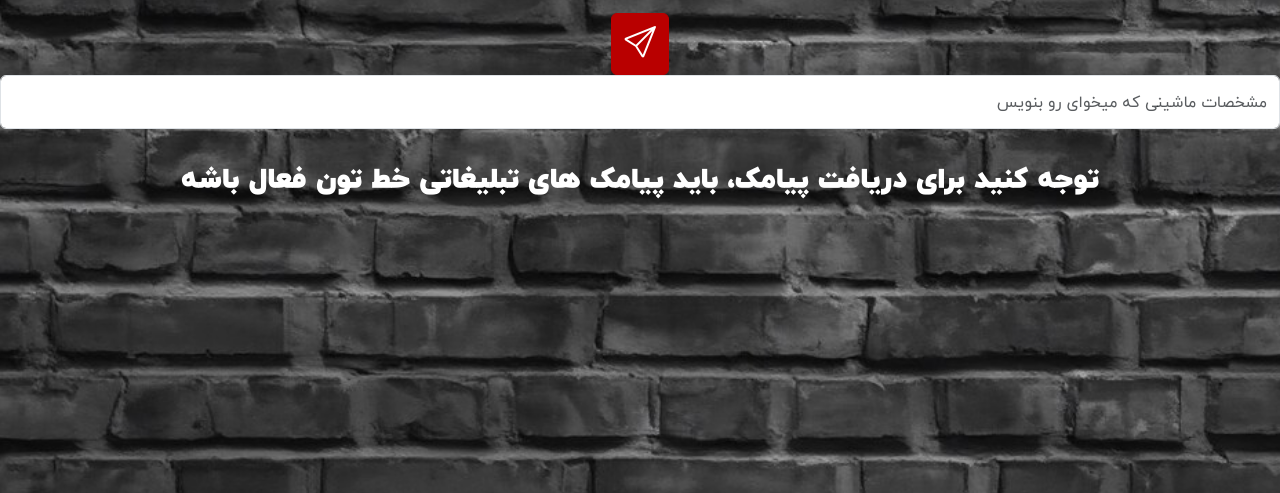
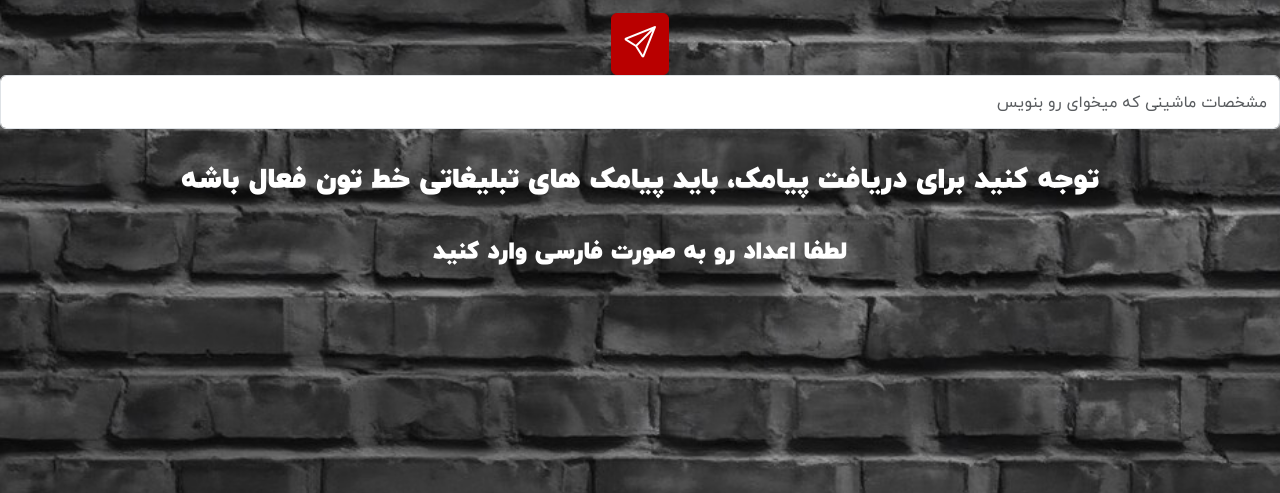
Before and after one commit to arc-flow/khabaramKon, a Django app: page / in a window 1280 px wide. Shown: the part 293-786 px from the top of the page. Run offline with Django 4.2, Linux system fonts and the light colour scheme; the visitor is signed in with stand-in values (Sample User, id 1); parts of the project's set-up code (start-up, migrations or seed data) failed here and were passed over; some libraries are stand-ins or nearby versions.

Commit message:
Update index.html

```diff
--- a/templates/index.html
+++ b/templates/index.html
@@ -100,6 +100,7 @@
           </form>
         </div>
           <h3 class="discribe2 pt-5">توجه کنید برای دریافت پیامک، باید پیامک های تبلیغاتی خط تون فعال باشه</h3>
+          <h4 class="discribe2 pt-5">لطفا اعداد رو به صورت فارسی وارد کنید</h4>
       </div>
     </div>
     <script src="{% static "/bootstrap/js/bootstrap.min.js" %}"></script>
```
